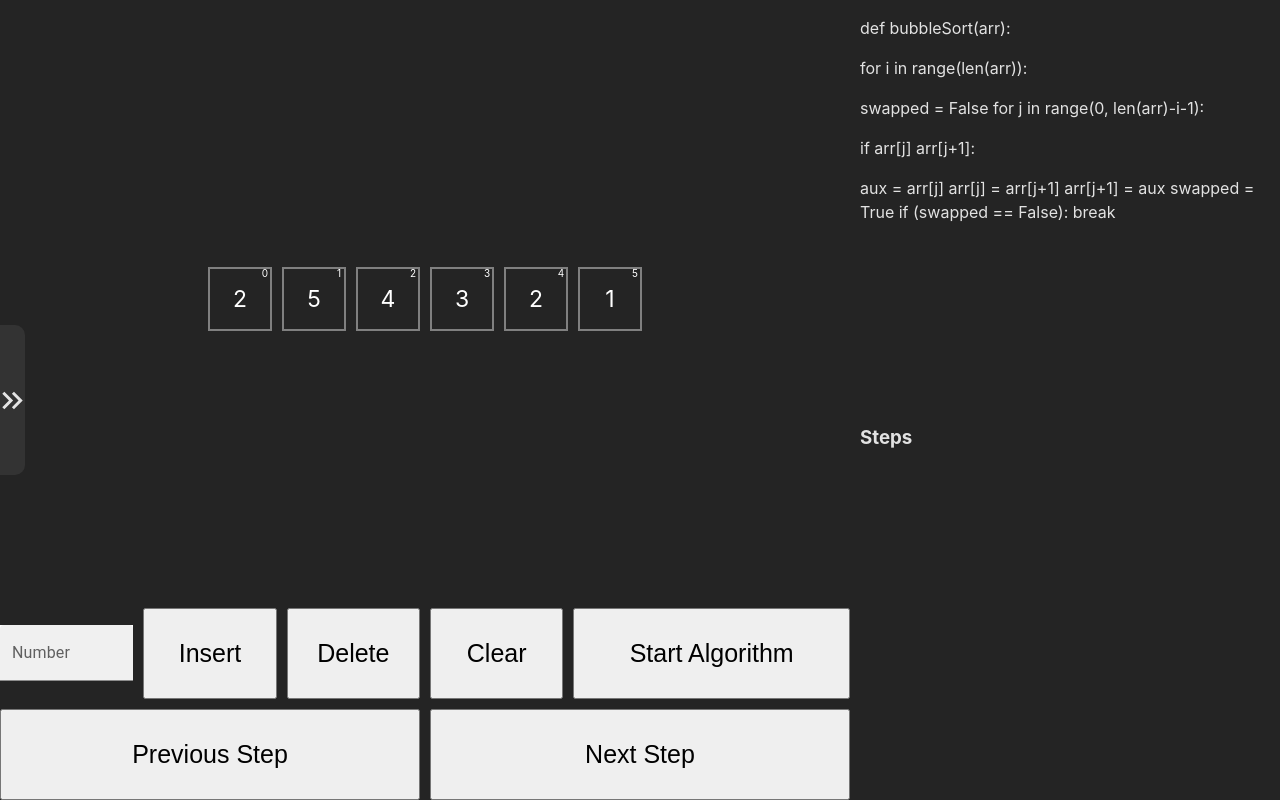
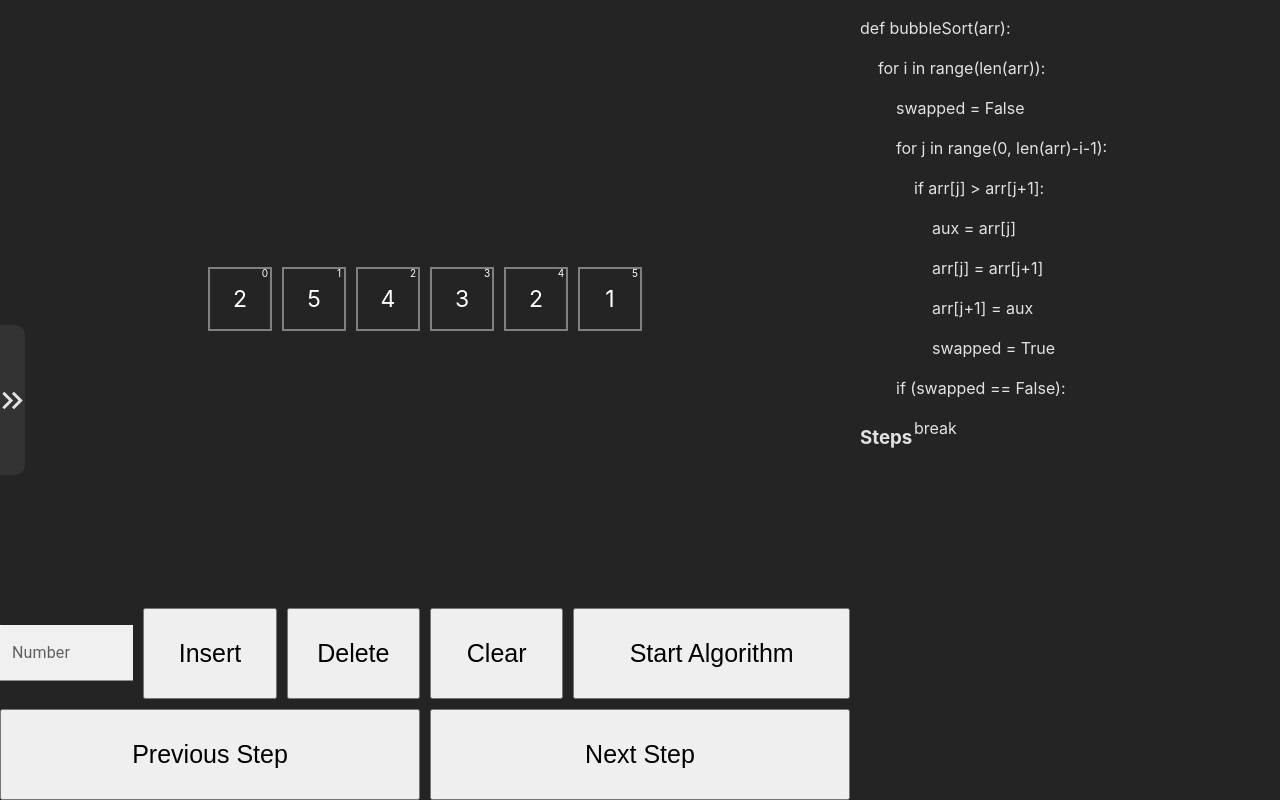
Before and after one commit to flaviur1/DSA_Visualizer, a React (Vite) app in the folder frontend/: page / in a window 1280 px wide. Built offline with nearby package versions, Linux system fonts and the light colour scheme.

Commit message:
modified the look of the code in the CodeBox, started to add animations to the data algorithm, added the current array at each step in the json file from views so i can change the data structure step by step

```diff
--- a/frontend/src/components/AnimationBox.jsx
+++ b/frontend/src/components/AnimationBox.jsx
@@ -1,13 +1,15 @@
 // In this component, we show the representation of the data structure, and each step the algorithm makes
 import { useState, useEffect } from "react";
 import "../styles/Animation.css";
+import SouthEastIcon from "@mui/icons-material/SouthEast";
+import SouthWestIcon from "@mui/icons-material/SouthWest";
 
 function AnimationBox({ dataStructure, steps, stepIndex }) {
   const makeSquare = (number, index) => {
     if (steps.length !== 0) {
       if (
-        stepIndex >= 0 && (index === steps[stepIndex].indexA ||
-        index === steps[stepIndex].indexB)
+        stepIndex >= 0 &&
+        (index === steps[stepIndex].indexA || index === steps[stepIndex].indexB)
       ) {
         return (
           <div className="square selected" key={index}>
@@ -28,7 +30,9 @@ function AnimationBox({ dataStructure, steps, stepIndex }) {
 
   return (
     <div className="AnimationBox">
-      {dataStructure.map((number, index) => makeSquare(number, index))}
+      {dataStructure.map((number, index) =>
+        makeSquare(number, index, stepIndex)
+      )}
     </div>
   );
 }
--- a/frontend/src/components/CodeBox.jsx
+++ b/frontend/src/components/CodeBox.jsx
@@ -3,18 +3,18 @@ import { useState, useEffect } from "react";
 
 function CodeBox() {
   return (
-    <div>
-      <p>       <p>def bubbleSort(arr):</p>
-            <p>for i in range(len(arr)):</p>
-                swapped = False
-                for j in range(0, len(arr)-i-1):
-                   <p>if arr[j]  arr[j+1]:</p>
-                        aux = arr[j]
-                        arr[j] = arr[j+1]
-                        arr[j+1] = aux
-                        swapped = True
-                if (swapped == False):
-                    break</p>
+    <div style={{ whiteSpace: 'pre' }}>
+      <p>def bubbleSort(arr):</p>
+      <p>    for i in range(len(arr)):</p>
+      <p>        swapped = False</p>
+      <p>        for j in range(0, len(arr)-i-1):</p>
+      <p>            if arr[j] {'>'} arr[j+1]:</p>
+      <p>                aux = arr[j]</p>
+      <p>                arr[j] = arr[j+1]</p>
+      <p>                arr[j+1] = aux</p>
+      <p>                swapped = True</p>
+      <p>        if (swapped == False):</p>
+      <p>            break</p>
     </div>
   );
 }
--- a/frontend/src/components/MainView.jsx
+++ b/frontend/src/components/MainView.jsx
@@ -17,6 +17,11 @@ function MainView({ currentOperation }) {
   };
 
   console.log(steps);
+  useEffect(() => {
+    if (steps.length !== 0 && index >= 0) {
+      setDataStructure(steps[index].arr);
+    }
+  }, [steps, index]);
 
   return (
     <div className="MainView">
--- a/frontend/src/styles/Animation.css
+++ b/frontend/src/styles/Animation.css
@@ -17,6 +17,33 @@
   transform: translateX(25px) translateY(-25px);
 }
 
+@keyframes moveToComparisonLeft {
+  from {
+    transform: translateY(0);
+  }
+
+  to {
+    transform: translateY(100px);
+  }
+}
+
+@keyframes moveToComparisonRight {
+  from {
+  }
+
+  to {
+  }
+}
+
 .selected {
   outline-color: aqua;
+
+  /* animation-name: ;
+  animation-duration: ;
+  animation-timing-function: ;
+  animation-delay: ;
+  animation-iteration-count: ;
+  animation-direction: ;
+  animation-fill-mode: ; */
+  /* animation: moveToComparisonLeft 10s; */
 }
```
Also changed, not shown: 1 other file (tests, documents, lock files or other folders).
